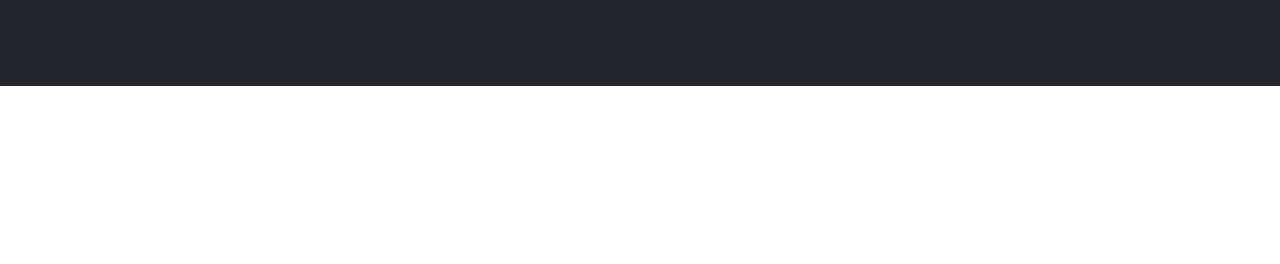
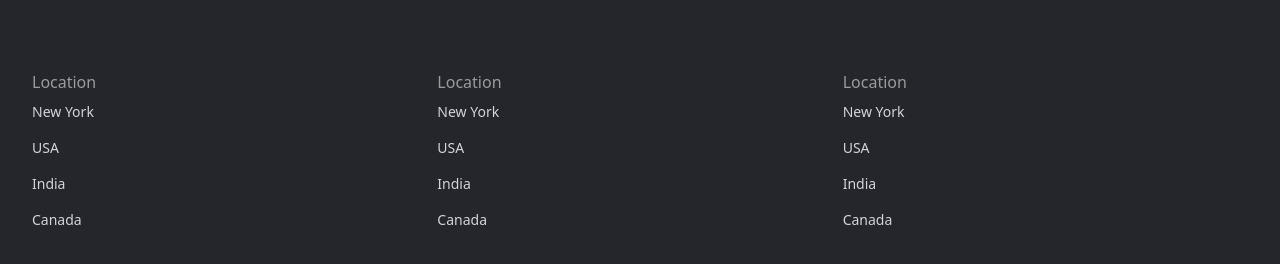
Before and after one commit to mperwe/yum-eats, a React (Create React App) app: page / in a window 1280 px wide. Shown: the part 5253-5517 px from the top of the page. Before the commit the page ends 5339 px from the top, so only its background shows below. Built offline with nearby package versions, Linux system fonts and the light colour scheme; the HTML template or start-up script is replaced by a standard one.

Commit message:
edit footer

```diff
--- a/src/components/Footer.js
+++ b/src/components/Footer.js
@@ -19,6 +19,37 @@
                 <FaDribbbleSquare size={30}/>
             </div>
         </div>
+            <div className='lg:col-span-2 flex justify-between mt-6'>
+                <div>
+                    <h6 className='font-medium text-[#9b9b9b]'>Location</h6>
+                    <ul>
+                        <li className='py-2 text-sm'>New York</li>
+                        <li className='py-2 text-sm'>USA</li>
+                        <li className='py-2 text-sm'>India</li>
+                        <li className='py-2 text-sm'>Canada</li>
+                    </ul>
+                </div>
+                <div>
+                    <h6 className='font-medium text-[#9b9b9b]'>Location</h6>
+                    <ul>
+                        <li className='py-2 text-sm'>New York</li>
+                        <li className='py-2 text-sm'>USA</li>
+                        <li className='py-2 text-sm'>India</li>
+                        <li className='py-2 text-sm'>Canada</li>
+                    </ul>
+                </div>
+                <div>
+                    <h6 className='font-medium text-[#9b9b9b]'>Location</h6>
+                    <ul>
+                        <li className='py-2 text-sm'>New York</li>
+                        <li className='py-2 text-sm'>USA</li>
+                        <li className='py-2 text-sm'>India</li>
+                        <li className='py-2 text-sm'>Canada</li>
+                    </ul>
+                </div>
+                <div/>
+                </div>
+
         </div>
     </div>
   )
```
